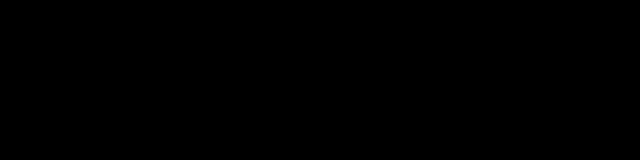
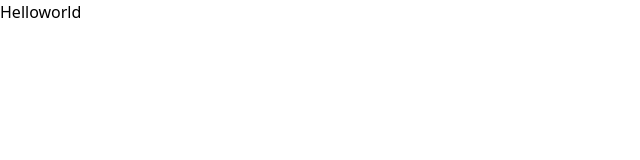
Before and after one commit to manigandan224/tailwindcss, a website: page src/index.html in a window 1280 px wide. Shown: the whole page, without its empty margins (0-640 px from the left). Drawn offline with Linux system fonts and the light colour scheme.

Commit message:
index html file added

```diff
--- a/src/index.html
+++ b/src/index.html
@@ -7,7 +7,7 @@
     <title>Document</title>
     <link rel="stylesheet" href="/dist/output.css">
 </head>
-<body class="bg-black">
-
+<body>
+    <p class="font-mono">Helloworld</p>
 </body>
 </html>
```
